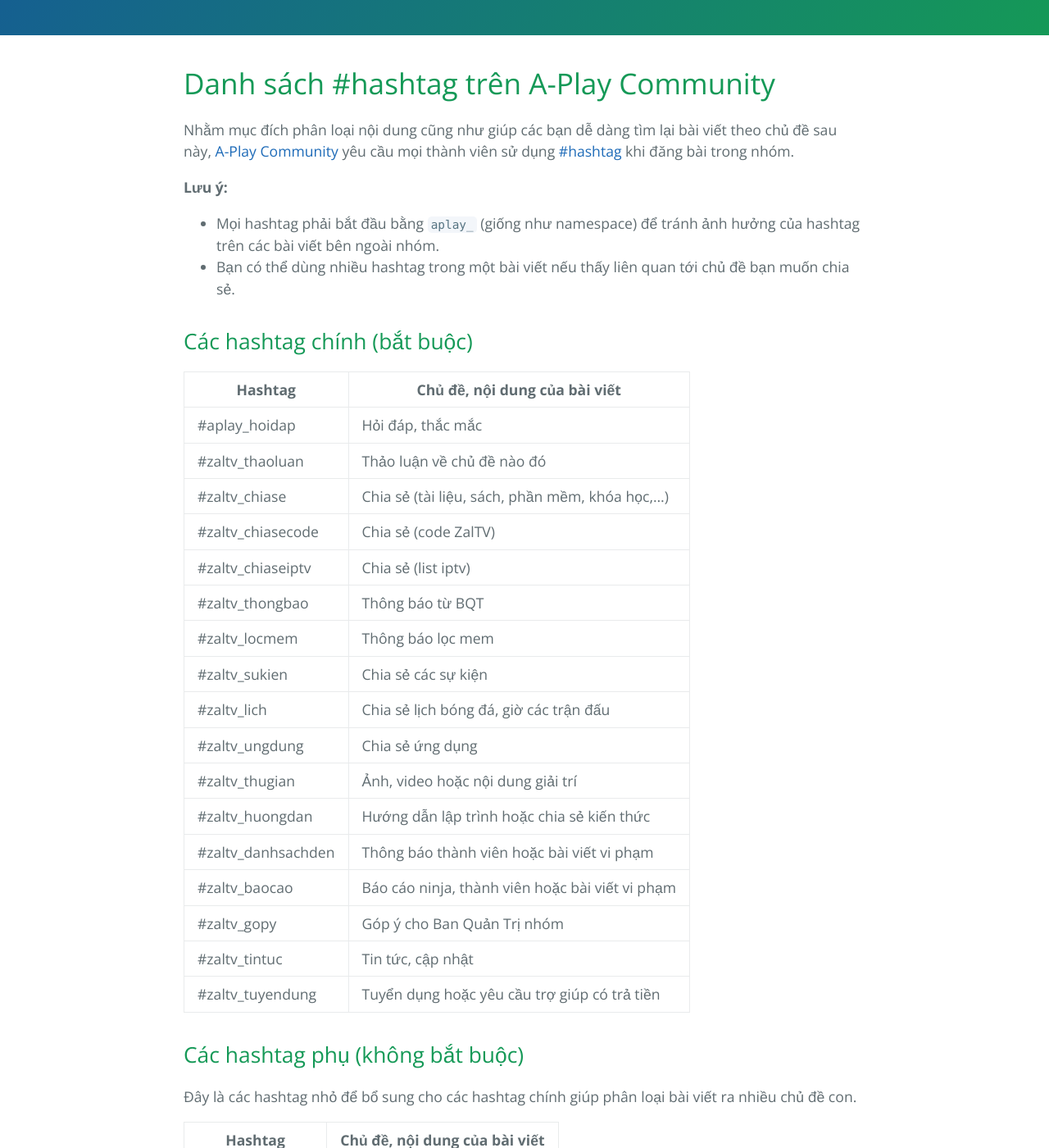
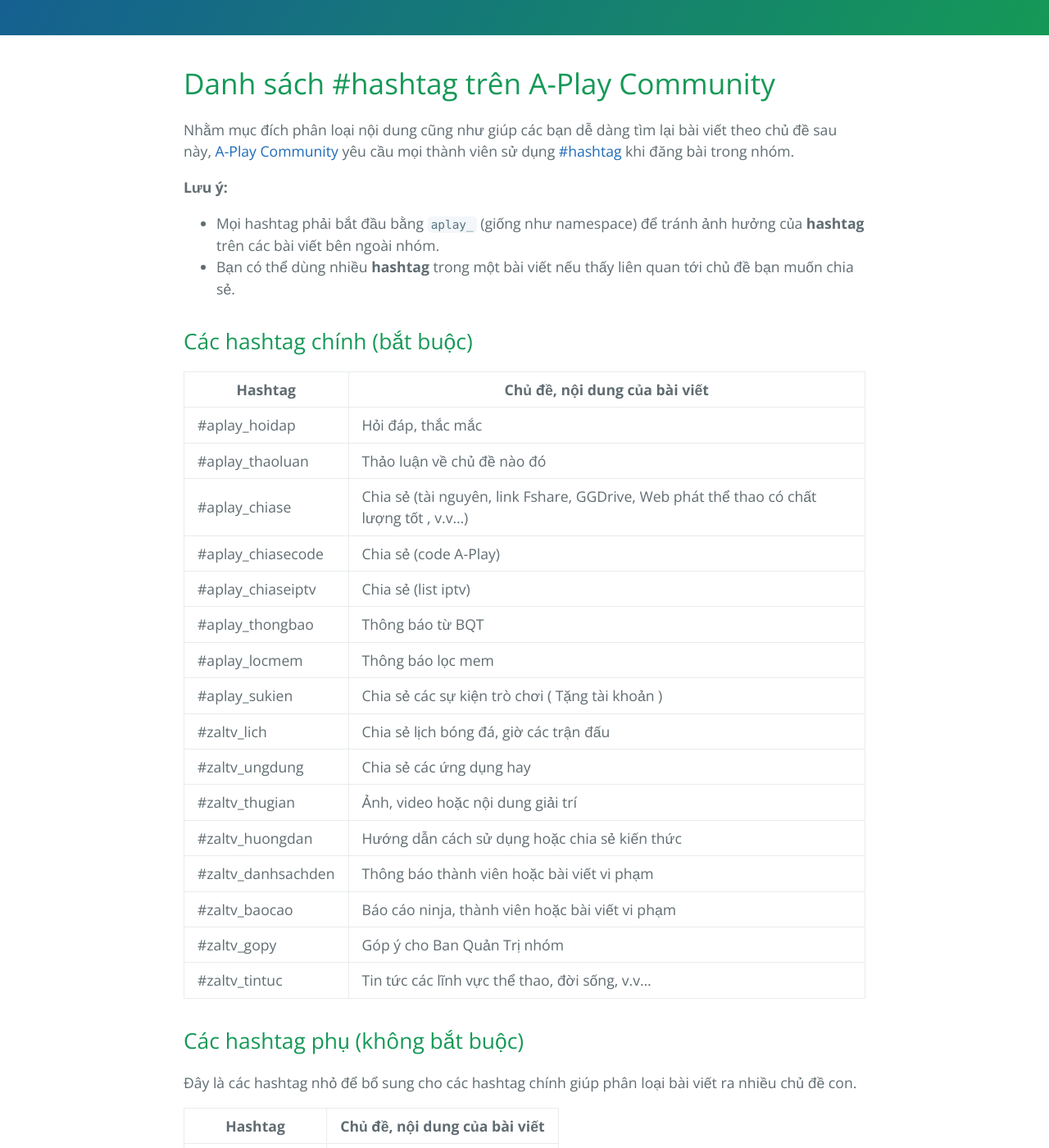
Before and after one commit to huuvinhvn/aplay, a Jekyll site: the page built from hashtags.md, in a window 1280 px wide and 1400 px high, scrolled down 340 px. Shown: the whole window at 82% size. Built offline with Jekyll 4.4.1, drawn with Linux system fonts in a browser that asks for light colours; our own code applies the rules of GitHub Pages for plain Markdown files; some of the changed text lies outside the part shown.

Commit message:
Update hashtags.md

```diff
--- a/hashtags.md
+++ b/hashtags.md
@@ -3,30 +3,29 @@
 Nhằm mục đích phân loại nội dung cũng như giúp các bạn dễ dàng tìm lại bài viết theo chủ đề sau này, [A-Play Community](https://www.facebook.com/groups/aplay.community) yêu cầu mọi thành viên sử dụng [#hashtag](https://www.facebook.com/help/587836257914341) khi đăng bài trong nhóm.
 
 **Lưu ý:**
-- Mọi hashtag phải bắt đầu bằng `aplay_` (giống như namespace) để tránh ảnh hưởng của hashtag trên các bài viết bên ngoài nhóm.
-- Bạn có thể dùng nhiều hashtag trong một bài viết nếu thấy liên quan tới chủ đề bạn muốn chia sẻ.
+- Mọi hashtag phải bắt đầu bằng `aplay_` (giống như namespace) để tránh ảnh hưởng của **hashtag** trên các bài viết bên ngoài nhóm.
+- Bạn có thể dùng nhiều **hashtag** trong một bài viết nếu thấy liên quan tới chủ đề bạn muốn chia sẻ.
 
 ## Các hashtag chính (bắt buộc)
 
 | Hashtag            | Chủ đề, nội dung của bài viết                    |
 |--------------------|--------------------------------------------------|
 | #aplay_hoidap     | Hỏi đáp, thắc mắc                                |
-| #zaltv_thaoluan   | Thảo luận về chủ đề nào đó                       |
-| #zaltv_chiase     | Chia sẻ (tài liệu, sách, phần mềm, khóa học,...) |
-| #zaltv_chiasecode | Chia sẻ (code ZalTV)                             |
-| #zaltv_chiaseiptv | Chia sẻ (list iptv)                              |
-| #zaltv_thongbao   | Thông báo từ BQT                                 |
-| #zaltv_locmem     | Thông báo lọc mem                                |
-| #zaltv_sukien     | Chia sẻ các sự kiện                              |
+| #aplay_thaoluan   | Thảo luận về chủ đề nào đó                       |
+| #aplay_chiase     | Chia sẻ (tài nguyên, link Fshare, GGDrive, Web phát thể thao có chất lượng tốt , v.v...) |
+| #aplay_chiasecode | Chia sẻ (code A-Play)                             |
+| #aplay_chiaseiptv | Chia sẻ (list iptv)                              |
+| #aplay_thongbao   | Thông báo từ BQT                                 |
+| #aplay_locmem     | Thông báo lọc mem                                |
+| #aplay_sukien     | Chia sẻ các sự kiện trò chơi ( Tặng tài khoản )                         |
 | #zaltv_lich       | Chia sẻ lịch bóng đá, giờ các trận đấu           |
-| #zaltv_ungdung    | Chia sẻ ứng dụng                                 |
+| #zaltv_ungdung    | Chia sẻ các ứng dụng hay                                 |
 | #zaltv_thugian    | Ảnh, video hoặc nội dung giải trí                |
-| #zaltv_huongdan   | Hướng dẫn lập trình hoặc chia sẻ kiến thức       |
+| #zaltv_huongdan   | Hướng dẫn cách sử dụng hoặc chia sẻ kiến thức      |
 | #zaltv_danhsachden| Thông báo thành viên hoặc bài viết vi phạm       |
 | #zaltv_baocao     | Báo cáo ninja, thành viên hoặc bài viết vi phạm  |
 | #zaltv_gopy       | Góp ý cho Ban Quản Trị nhóm                      |
-| #zaltv_tintuc     | Tin tức, cập nhật                                |
-| #zaltv_tuyendung  | Tuyển dụng hoặc yêu cầu trợ giúp có trả tiền     |
+| #zaltv_tintuc     | Tin tức các lĩnh vực thể thao, đời sống, v.v...                                |
 
 ## Các hashtag phụ (không bắt buộc)
 
```
Also changed, not shown: other parts of hashtags.md (+1 -0 lines).
